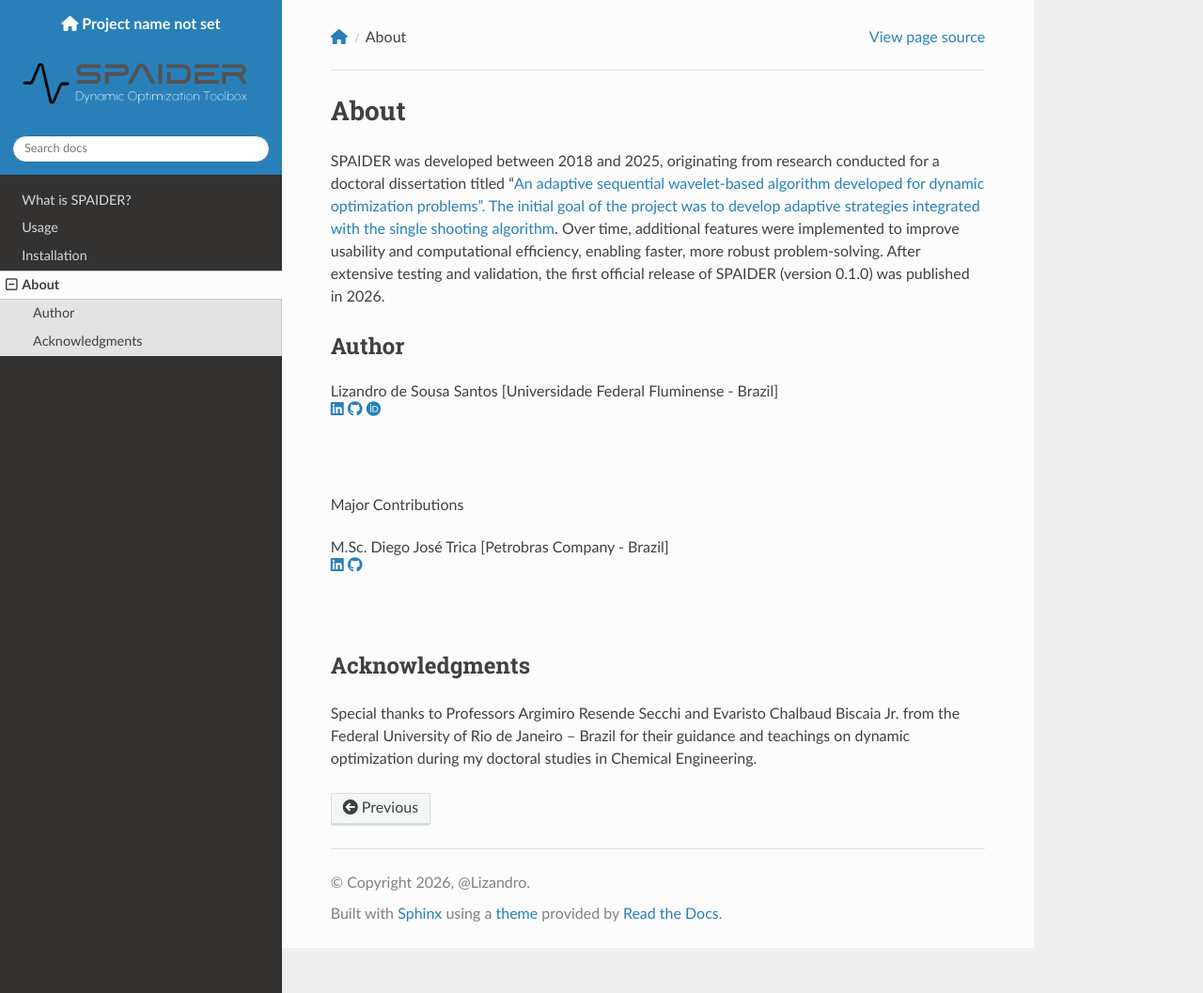
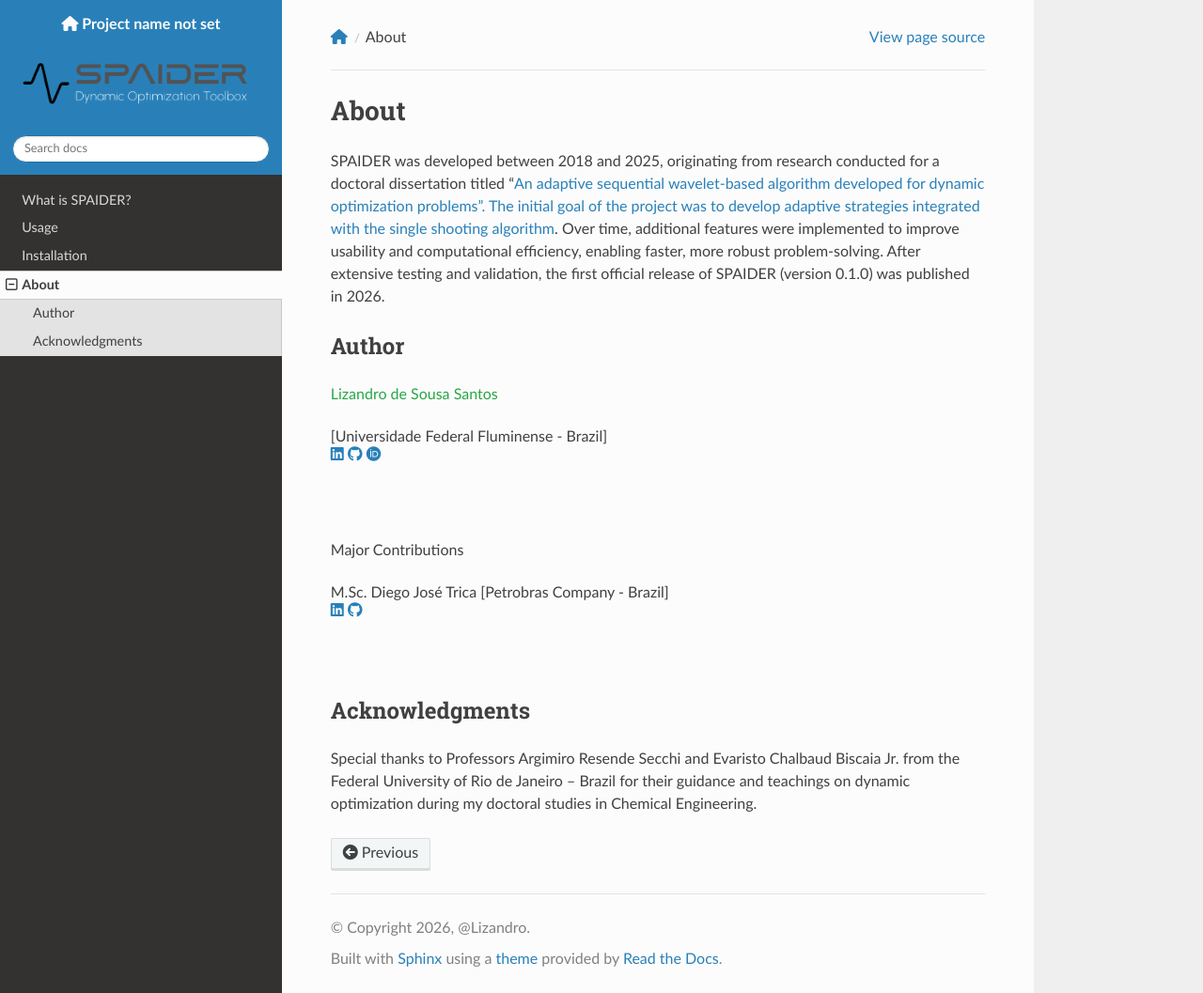
Before and after one commit to LizandroCloud/SPAIDER-M, a Sphinx documentation site: the page built from docs/source/about.rst, in a window 1280 px wide and 1057 px high. Shown: the whole window at 94% size. Built offline with Sphinx 7.4.7 and the Read the Docs theme 3.1.0, drawn with Linux system fonts in a browser that asks for light colours.

Commit message:
Update about.rst

```diff
--- a/docs/source/about.rst
+++ b/docs/source/about.rst
@@ -9,7 +9,7 @@ Author
 .. raw:: html
 
    <div class="social-links">
-     <div class="profile-name">Lizandro de Sousa Santos [Universidade Federal Fluminense - Brazil]</div>
+     <div class="profile-name"><p style="color: #28a745; font-weight:">Lizandro de Sousa Santos</p> [Universidade Federal Fluminense - Brazil]</div>
      <a href="https://github.com/seuusuario" target="_blank">
        <i class="fab fa-linkedin"></i>
      </a>
```
